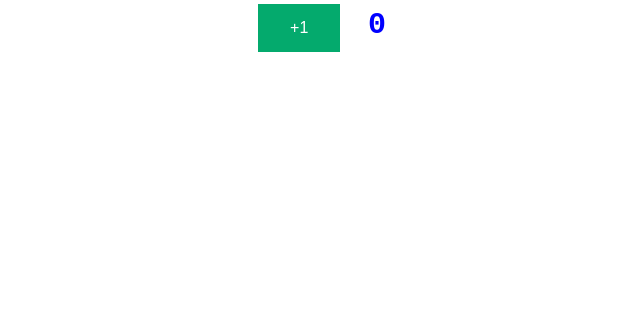
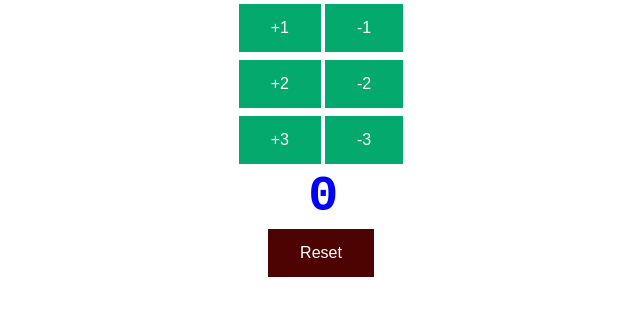
Before and after one commit to shubhamkumar10516/todo-app, a React (Create React App) app: page / in a window 1280 px wide. Shown: the top 316 px of the page, without its empty margins (319-959 px from the left). Built offline with nearby package versions, Linux system fonts and the light colour scheme.

Commit message:
Adding Simple Button Counter

```diff
--- a/src/App.css
+++ b/src/App.css
@@ -27,6 +27,12 @@
 .App-link {
   color: #61dafb;
 }
+.column-grid{
+  display: flex;
+  justify-content: center;
+ /* align-items: center;
+  height: 100vh;*/
+}
 
 @keyframes App-logo-spin {
   from {
--- a/src/App.js
+++ b/src/App.js
@@ -1,12 +1,11 @@
 import './App.css';
 import Counter from './Components/Counter/Counter';
+import CounterButtonsCollection from './Components/Counter/CounterButtonsCollection';
 import CounterClassComp from './Components/Counter/CounterClassComp';
 
 function App() {
   return (
-    <div className="App">
-       <Counter/>
-    </div>
+    <CounterButtonsCollection/>
   );
 }
 
--- a/src/Components/Counter/Counter.css
+++ b/src/Components/Counter/Counter.css
@@ -13,9 +13,13 @@ button {
 
 .count{
     font-family: 'Courier New', Courier, monospace;
-    font-size: 30px;
+    font-size: 50px;
     text-align: center;
     color: blue;
     font-weight: bold;
-    margin-left: 2%;
+    margin-left: 49%;
 }
+
+.red-button{
+  background-color: rgb(78, 3, 3);
+}
--- a/src/Components/Counter/Counter.jsx
+++ b/src/Components/Counter/Counter.jsx
@@ -1,14 +1,15 @@
 import { useState } from 'react';
 import './Counter.css';
 
-const Counter = () =>{
+const Counter = (props) =>{
     const [counter, setCounter] = useState(0);
+    let count = props.count;
     const increment = () => {
-       setCounter(counter+1);
+       setCounter(counter+count);
     };
     return(
         <div className="counter">
-            <button onClick={increment}>+1</button>
+            <button onClick={increment}>+{count}</button>
             <span className='count'>{counter}</span>
         </div>
     );
--- /dev/null
+++ b/src/Components/Counter/CounterButtonsCollection.jsx
@@ -0,0 +1,56 @@
+import { Component } from "react";
+import CounterClassComp from "./CounterClassComp";
+
+class CounterButtonsCollection extends Component {
+  constructor() {
+    super();
+    this.state = {
+      counter: 0,
+    };
+    this.increment = this.increment.bind(this);
+    this.reset = this.reset.bind(this);
+  }
+
+  increment(totalCount) {
+    //this.setState({counter: this.state.counter+1})
+    console.log("increment in parent: ", totalCount);
+    this.setState({ counter: this.state.counter + totalCount });
+  }
+  reset() {
+    this.setState(() => {
+      return { counter: 0 };
+    });
+  }
+  render() {
+    return (
+      <>
+        <div className="column-grid">
+          {/*<Counter count = {5}/>
+       <Counter count = {10}/>
+       <Counter count = {15}/>*/}
+
+          <div>
+            <CounterClassComp count={+1} increment={this.increment} />
+            <CounterClassComp count={+2} increment={this.increment} />
+            <CounterClassComp count={+3} increment={this.increment} />
+          </div>
+          <div>
+            <CounterClassComp count={-1} increment={this.increment} />
+            <CounterClassComp count={-2} increment={this.increment} />
+            <CounterClassComp count={-3} increment={this.increment} />
+          </div>
+        </div>
+        <div>
+          <span className="count span-text">{this.state.counter}</span>
+        </div>
+        <div className="column-grid">
+          <button className="red-button" onClick={this.reset}>
+            Reset
+          </button>
+        </div>
+      </>
+    );
+  }
+};
+
+export default CounterButtonsCollection;
--- a/src/Components/Counter/CounterClassComp.jsx
+++ b/src/Components/Counter/CounterClassComp.jsx
@@ -1,30 +1,26 @@
 import { Component } from 'react';
+import PropsTypes from 'prop-types';
 import './Counter.css';
 
 class CounterClassComp extends Component {
 
-  constructor(){
-    super();
-    this.state = {
-        counter:0
-    };
-    this.increment = this.increment.bind(this);
-  }
+
   increment = () => {
-    console.log("increment");
-    //this.state.counter++;
-    this.setState({ counter: this.state.counter + 1 });
+    this.props.increment(this.props.count);
   };
 
-  render() {
+  render = () => {
+
     return (
       <div className="counter">
-        <button onClick={this.increment}>+1</button>
-        <span className="count">{this.state.counter}</span>
+        <button onClick={this.increment}>{this.props.count < 0? '':'+'}{this.props.count}</button>
       </div>
     );
   }
+
 };
 
-
+CounterClassComp.defaultProps = {
+    count:1
+};
 export default CounterClassComp;
```
